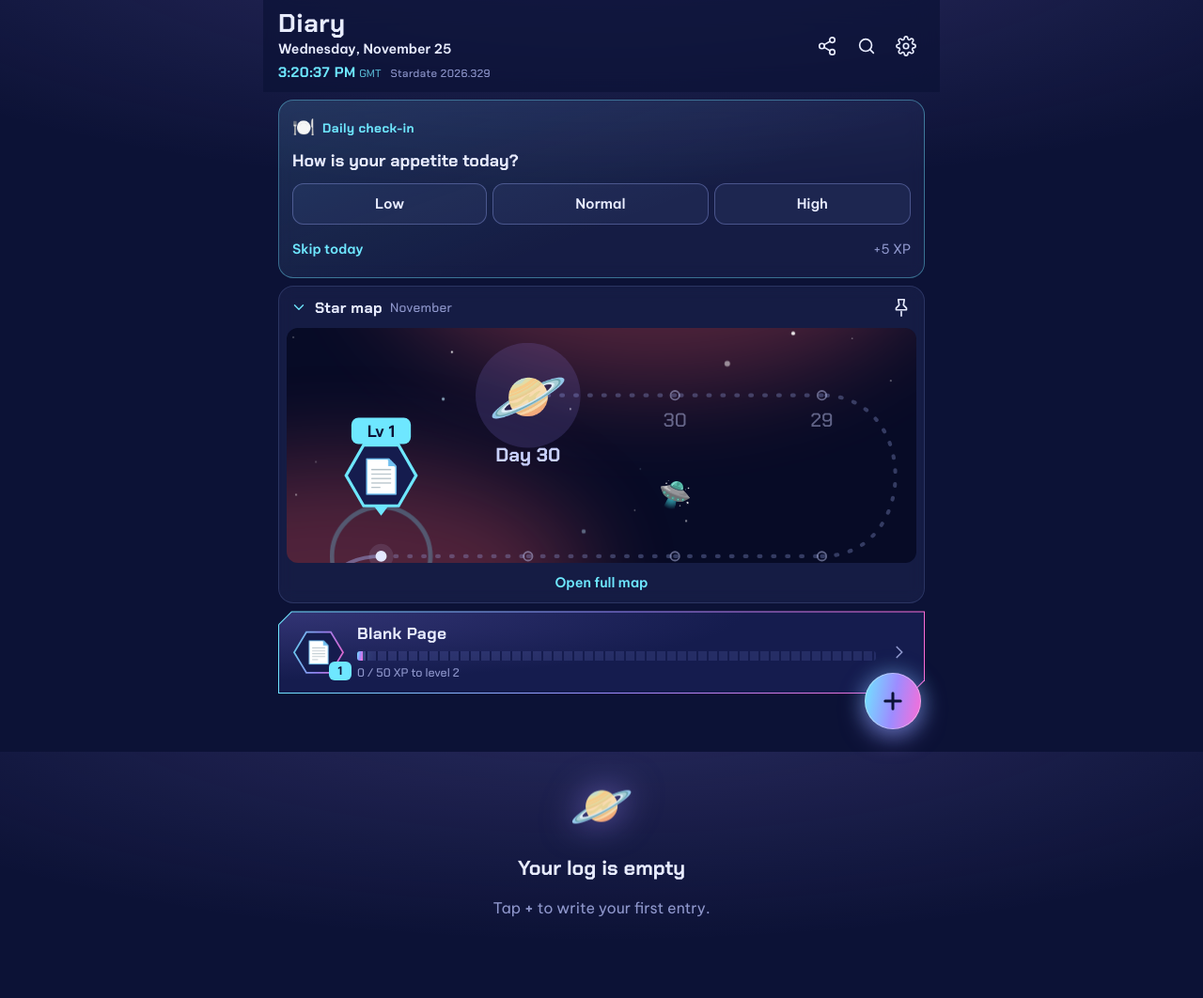
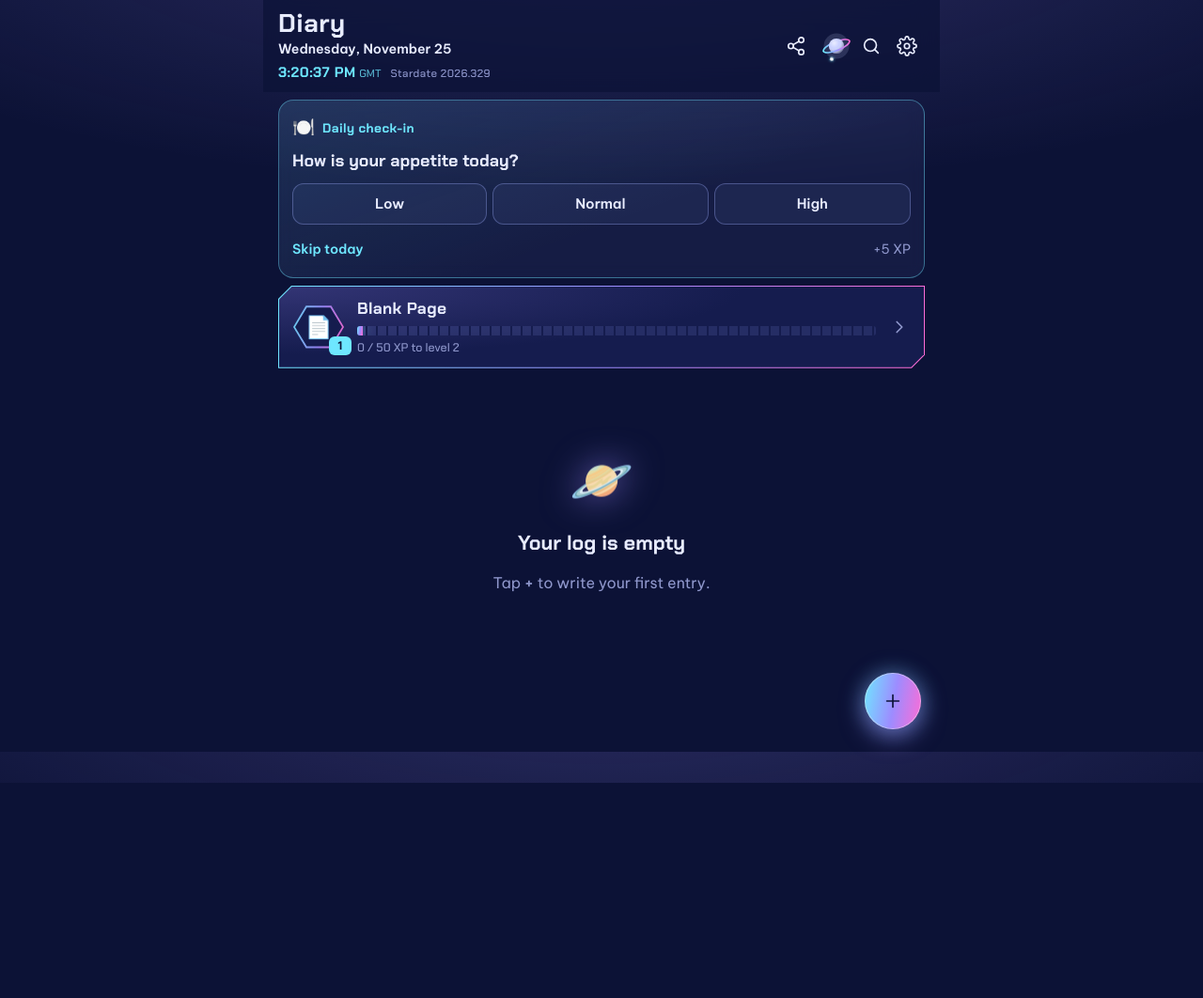
Before and after one commit to PhuongNguyen210295/DiaryApp, a plain HTML site: page index.html in a window 1280 px wide. Shown: the whole page at 94% size. After the commit the page ends 833 px from the top, so only its background shows below. Drawn offline with Linux system fonts and the light colour scheme.

Commit message:
Move the star map back to the top bar as an animated planet
The top-bar button is now a small planet in the colour of today's mood
(pale until you write), with a holographic ring, an orbiting moon (still
when reduced motion is on) and a badge counting days written this month.
Existing installs move the map back to the top bar once; the home-screen
panel stays available in Settings. Icon spacing tightened so the date
fits on one line.

Co-Authored-By: Claude Opus 5.5 <noreply@anthropic.com>
Claude-Session: https://claude.ai/code/session_01DTqQ5vMRygyKM6wZir88S9

```diff
--- a/app.js
+++ b/app.js
@@ -620,10 +620,30 @@ $('#cal-map').addEventListener('touchend', e => {
 
 /* ---------- star map panel on the home screen ---------- */
 // 'panel': collapsible map on the home screen. 'button': an icon in the top bar instead.
-const mapMode = () => settings.get('mapMode', 'panel');
+// The star map lives in the top bar by default (it was briefly a home-screen panel by default).
+if (!settings.get('mapModeV2', false)) { settings.set('mapMode', 'button'); settings.set('mapModeV2', true); }
+const mapMode = () => settings.get('mapMode', 'button');
+
+// Top-bar planet: coloured by today's mood (pale until you write), with a count of days written this month.
+function renderMapLauncher() {
+  const btn = $('#btn-calendar');
+  const day = today();
+  const todays = entries.filter(e => dayKey(e.date) === day).sort((a, b) => b.date.localeCompare(a.date));
+  const color = todays.length ? moodColor(todays[0].mood) : '#c9d1ff';
+  btn.style.setProperty('--planet', color);
+  btn.classList.toggle('written', todays.length > 0);
+  const month = day.slice(0, 7);
+  const days = new Set(entries.filter(e => e.date.startsWith(month)).map(e => dayKey(e.date))).size;
+  const count = $('#ml-count');
+  count.hidden = days === 0;
+  count.textContent = days;
+  btn.setAttribute('aria-label', `Star map: ${days} day${days === 1 ? '' : 's'} written this month${todays.length ? '' : ', nothing written today yet'}`);
+  btn.title = 'Star map';
+}
 
 function applyMapMode() {
   const panel = mapMode() === 'panel';
+  renderMapLauncher();
   $('#btn-calendar').hidden = panel;
   $('#map-panel').hidden = !panel;
   $('#map-unpin').style.visibility = panel ? 'hidden' : 'visible';
--- a/index.html
+++ b/index.html
@@ -48,8 +48,26 @@
           <button class="icon-btn js-invite" type="button" aria-label="Invite friends" title="Invite friends">
             <svg viewBox="0 0 24 24"><circle cx="18" cy="5" r="3"/><circle cx="6" cy="12" r="3"/><circle cx="18" cy="19" r="3"/><path d="m8.6 13.5 6.8 4M15.4 6.5l-6.8 4"/></svg>
           </button>
-          <button id="btn-calendar" class="icon-btn" aria-label="Star map">
-            <svg viewBox="0 0 24 24"><path d="M9 4 3 6v14l6-2 6 2 6-2V4l-6 2-6-2zM9 4v14M15 6v14"/></svg>
+          <button id="btn-calendar" class="icon-btn map-launch" aria-label="Star map">
+            <svg class="ml" viewBox="0 0 40 40" aria-hidden="true">
+              <defs>
+                <radialGradient id="ml-shade" cx="35%" cy="30%" r="75%">
+                  <stop offset="0" stop-color="#fff" stop-opacity=".6"/>
+                  <stop offset=".45" stop-color="#fff" stop-opacity="0"/>
+                  <stop offset="1" stop-color="#050820" stop-opacity=".55"/>
+                </radialGradient>
+                <linearGradient id="ml-holo" x1="0" y1="0" x2="1" y2="0">
+                  <stop offset="0" stop-color="#6ee7ff"/><stop offset=".5" stop-color="#9d8cff"/><stop offset="1" stop-color="#ff6bd5"/>
+                </linearGradient>
+              </defs>
+              <circle class="ml-halo" cx="20" cy="20" r="15"/>
+              <g transform="rotate(-22 20 20)"><path class="ml-ring" d="M3.5 20 A16.5 5.2 0 0 1 36.5 20"/></g>
+              <circle class="ml-planet" cx="20" cy="20" r="9"/>
+              <circle cx="20" cy="20" r="9" fill="url(#ml-shade)"/>
+              <g transform="rotate(-22 20 20)"><path class="ml-ring" d="M3.5 20 A16.5 5.2 0 0 0 36.5 20"/></g>
+              <g class="ml-orbit"><circle class="ml-moon" cx="20" cy="3.5" r="2.1"/></g>
+            </svg>
+            <span id="ml-count" class="ml-count" hidden></span>
           </button>
           <button id="btn-search" class="icon-btn" aria-label="Search">
             <svg viewBox="0 0 24 24"><circle cx="11" cy="11" r="7"/><path d="m20 20-4-4"/></svg>
--- a/styles.css
+++ b/styles.css
@@ -81,7 +81,7 @@ button, input, textarea { font: inherit; color: inherit; }
 .muted { color: var(--muted); }
 .small { font-size: .875rem; }
 .center { text-align: center; }
-svg:not(.jm) { width: 22px; height: 22px; fill: none; stroke: currentColor; stroke-width: 1.8; stroke-linecap: round; stroke-linejoin: round; }
+svg:not(.jm):not(.ml) { width: 22px; height: 22px; fill: none; stroke: currentColor; stroke-width: 1.8; stroke-linecap: round; stroke-linejoin: round; }
 
 .view { max-width: 720px; margin: 0 auto; padding: 0 16px 120px; }
 
@@ -103,9 +103,9 @@ svg:not(.jm) { width: 22px; height: 22px; fill: none; stroke: currentColor; stro
 .tz { font: 500 .72rem var(--display); color: var(--cyan); opacity: .75; }
 .tz:empty { display: none; }
 .stardate { font: 500 .72rem/1.2 var(--display); color: var(--muted); letter-spacing: .04em; }
-.topbar-actions { display: flex; gap: 2px; }
+.topbar-actions { display: flex; gap: 0; }
 .icon-btn {
-  width: 40px; height: 44px; display: grid; place-items: center;
+  width: 38px; height: 44px; display: grid; place-items: center;
   background: transparent; border: 0; border-radius: 12px; cursor: pointer; color: var(--text);
 }
 .icon-btn:active { background: var(--panel-2); color: var(--cyan); }
@@ -315,6 +315,26 @@ svg:not(.jm) { width: 22px; height: 22px; fill: none; stroke: currentColor; stro
 .ci-hist-q { color: var(--muted); }
 .ci-hist b { font-family: var(--display); white-space: nowrap; }
 @media (prefers-reduced-motion: reduce) { .ci-opt { transition: none; } }
+
+/* ---------- star map launcher (top bar planet) ---------- */
+.map-launch { position: relative; width: 42px; --planet: #c9d1ff; }
+.ml { width: 36px; height: 36px; overflow: visible; }
+.ml-halo { fill: var(--planet); opacity: .16; transition: opacity .2s; }
+.ml-planet { fill: var(--planet); transition: fill .3s; }
+.ml-ring { fill: none; stroke: url(#ml-holo); stroke-width: 1.8; stroke-linecap: round; }
+.ml-moon { fill: #fff; filter: drop-shadow(0 0 2px #6ee7ff); }
+.ml-orbit { transform-origin: 20px 20px; animation: ml-orbit 9s linear infinite; }
+@keyframes ml-orbit { to { transform: rotate(360deg); } }
+.map-launch.written .ml-halo { opacity: .3; }
+.map-launch.written .ml { filter: drop-shadow(0 0 6px color-mix(in srgb, var(--planet) 60%, transparent)); }
+.map-launch:hover .ml-halo { opacity: .4; }
+.map-launch:active .ml { transform: scale(.9); }
+.ml-count {
+  position: absolute; right: -2px; bottom: 2px; min-width: 17px; height: 15px; padding: 0 4px; border-radius: 8px;
+  background: var(--cyan); color: var(--on-holo); font: 700 .62rem/15px var(--display); text-align: center;
+  box-shadow: 0 0 0 2px var(--bg);
+}
+@media (prefers-reduced-motion: reduce) { .ml-orbit { animation: none; } .ml-planet, .ml-halo { transition: none; } }
 
 /* ---------- star map panel (home screen) ---------- */
 .map-panel {
--- a/sw.js
+++ b/sw.js
@@ -1,7 +1,7 @@
 // Offline support.
 // Online: always load fresh files from the network (so every file comes from the same release),
 // and keep a copy. Offline: fall back to the saved copy.
-const CACHE = 'diary-v13';
+const CACHE = 'diary-v14';
 const ASSETS = [
   './', 'index.html', 'styles.css', 'app.js', 'db.js', 'levels.js', 'checkin.js', 'journeymap.js', 'manifest.webmanifest',
   'icons/icon.svg', 'icons/icon-192.png', 'icons/icon-512.png', 'icons/apple-touch-icon.png',
```
Also changed, not shown: 1 other file.
